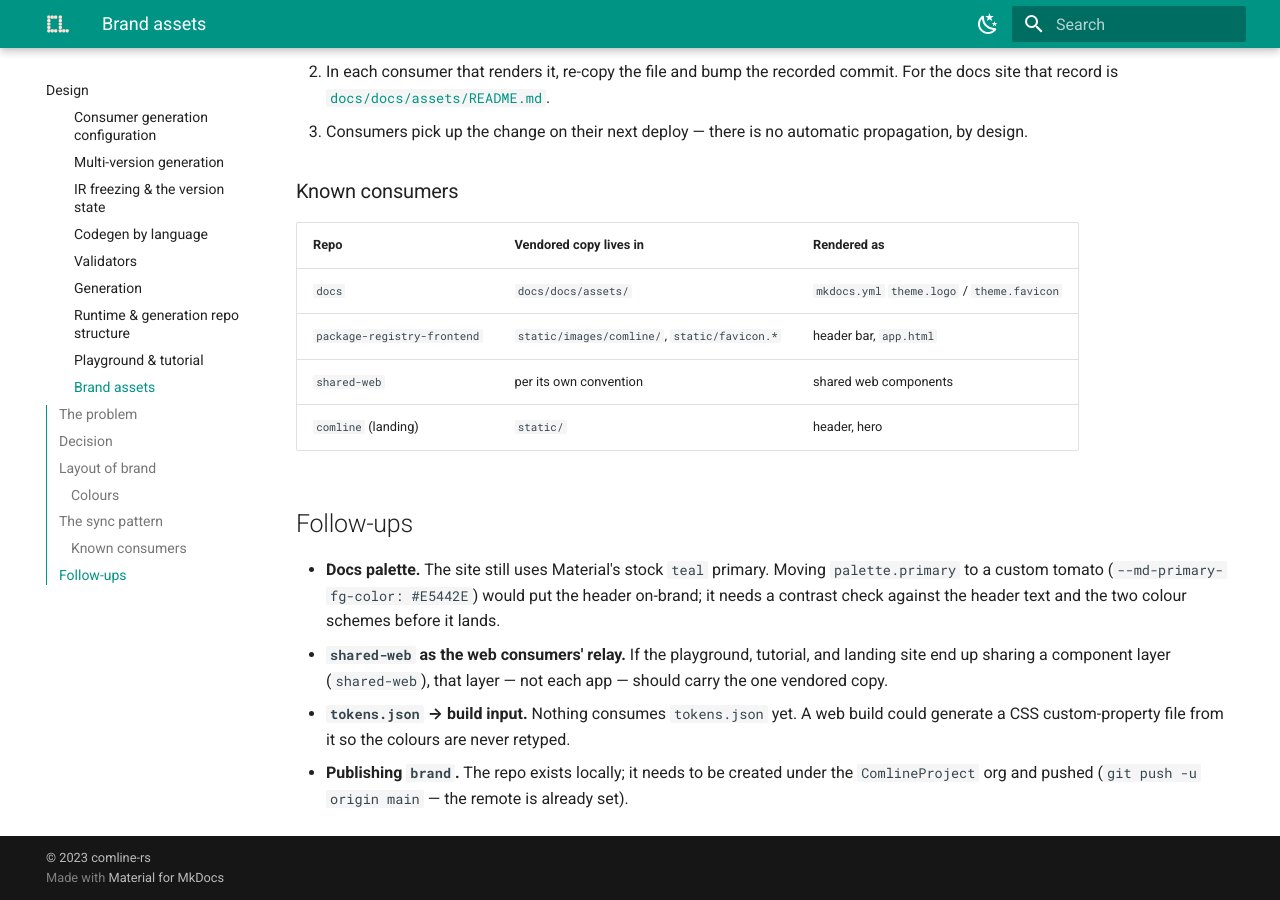
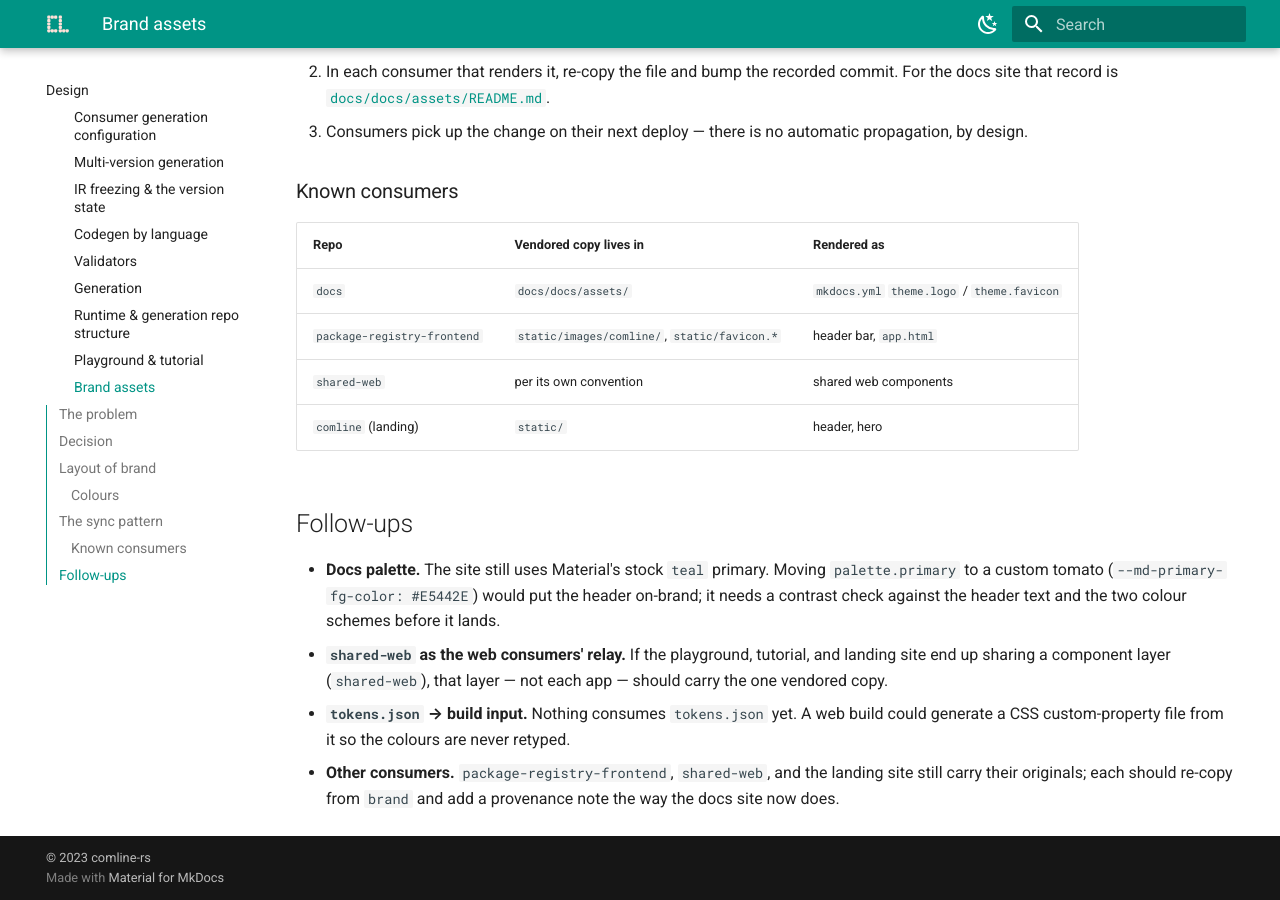
Before and after one commit to ComlineProject/docs, an MkDocs documentation site: the page built from docs/docs/design/brand-assets.md, in a window 1280 px wide and 900 px high, scrolled down 1462 px. Built offline with MkDocs 1.6.1 and Material for MkDocs 9.7.7, drawn with Linux system fonts in a browser that asks for light colours; the version menu is left out.

Commit message:
docs(design): brand repo is published, update the follow-up

```diff
--- a/docs/docs/design/brand-assets.md
+++ b/docs/docs/design/brand-assets.md
@@ -89,6 +89,6 @@ instead.
 - **`tokens.json` → build input.** Nothing consumes `tokens.json` yet. A web
   build could generate a CSS custom-property file from it so the colours are
   never retyped.
-- **Publishing `brand`.** The repo exists locally; it needs to be created under
-  the `ComlineProject` org and pushed (`git push -u origin main` — the remote is
-  already set).
+- **Other consumers.** `package-registry-frontend`, `shared-web`, and the
+  landing site still carry their originals; each should re-copy from `brand` and
+  add a provenance note the way the docs site now does.
```
